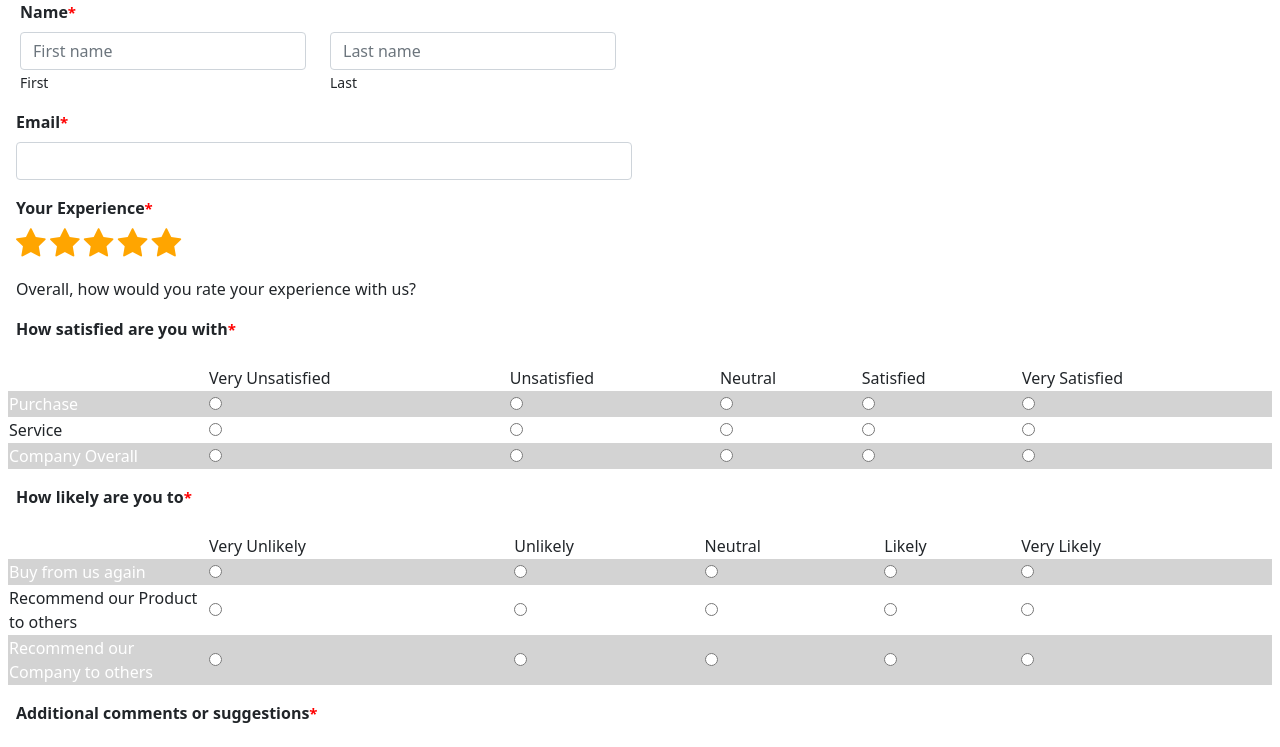
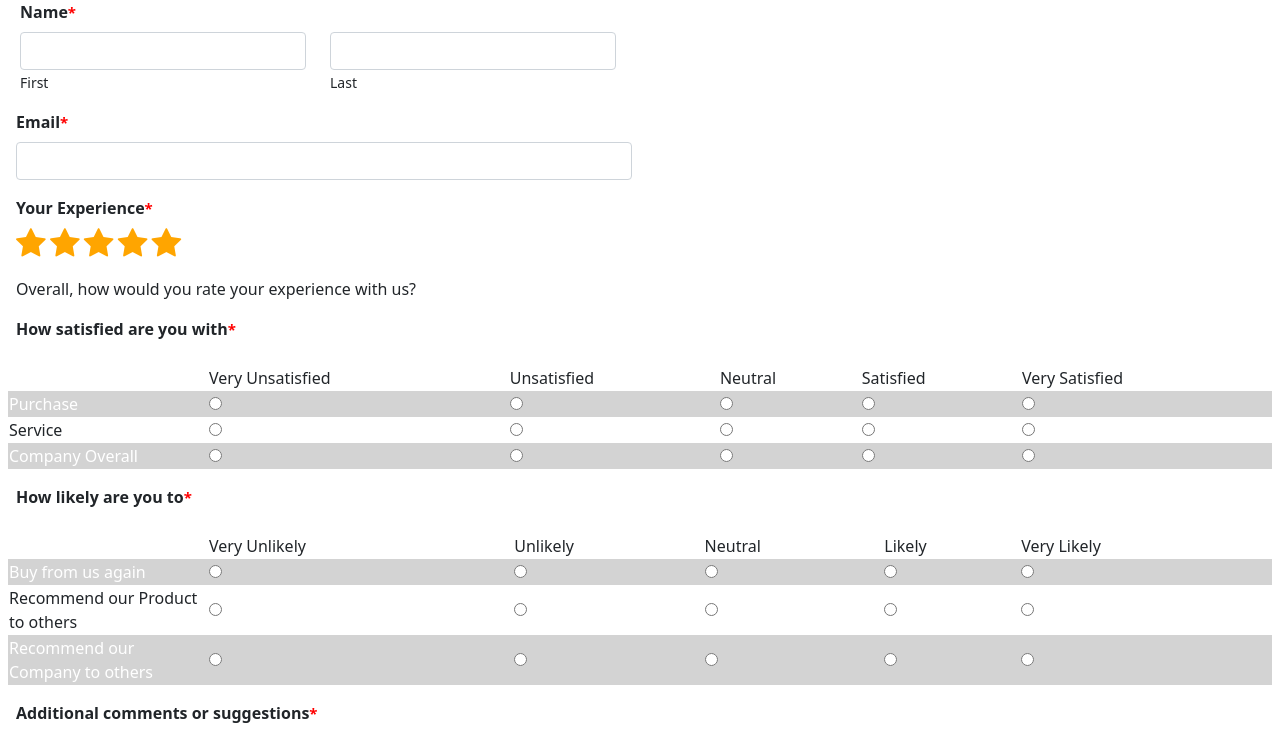
Before and after one commit to barmanarjun/Day-11-Task, a plain HTML site: page survey-form-new.html in a window 1280 px wide. Shown: the top 747 px of the page. Drawn offline with nearby package versions, Linux system fonts and the light colour scheme.

Commit message:
Update survey-form-new.html

```diff
--- a/survey-form-new.html
+++ b/survey-form-new.html
@@ -17,12 +17,12 @@
     <div class="row">
             <div class="col-md-3">
            <label for="first name" class="form-label required">Name</label>
-          <input type="text" class="form-control" placeholder="First name" aria-label="First name">
+          <input type="text" class="form-control" aria-label="First name">
           <div class="Firstname"></div>
         </div>
         <div class="col-md-3">
             <label for="Last name" class="form-label">&nbsp;</label>
-          <input type="text" class="form-control" placeholder="Last name" aria-label="Last name">
+          <input type="text" class="form-control" aria-label="Last name">
           <div class="Lastname"></div>
         </div>
       </div>
```
